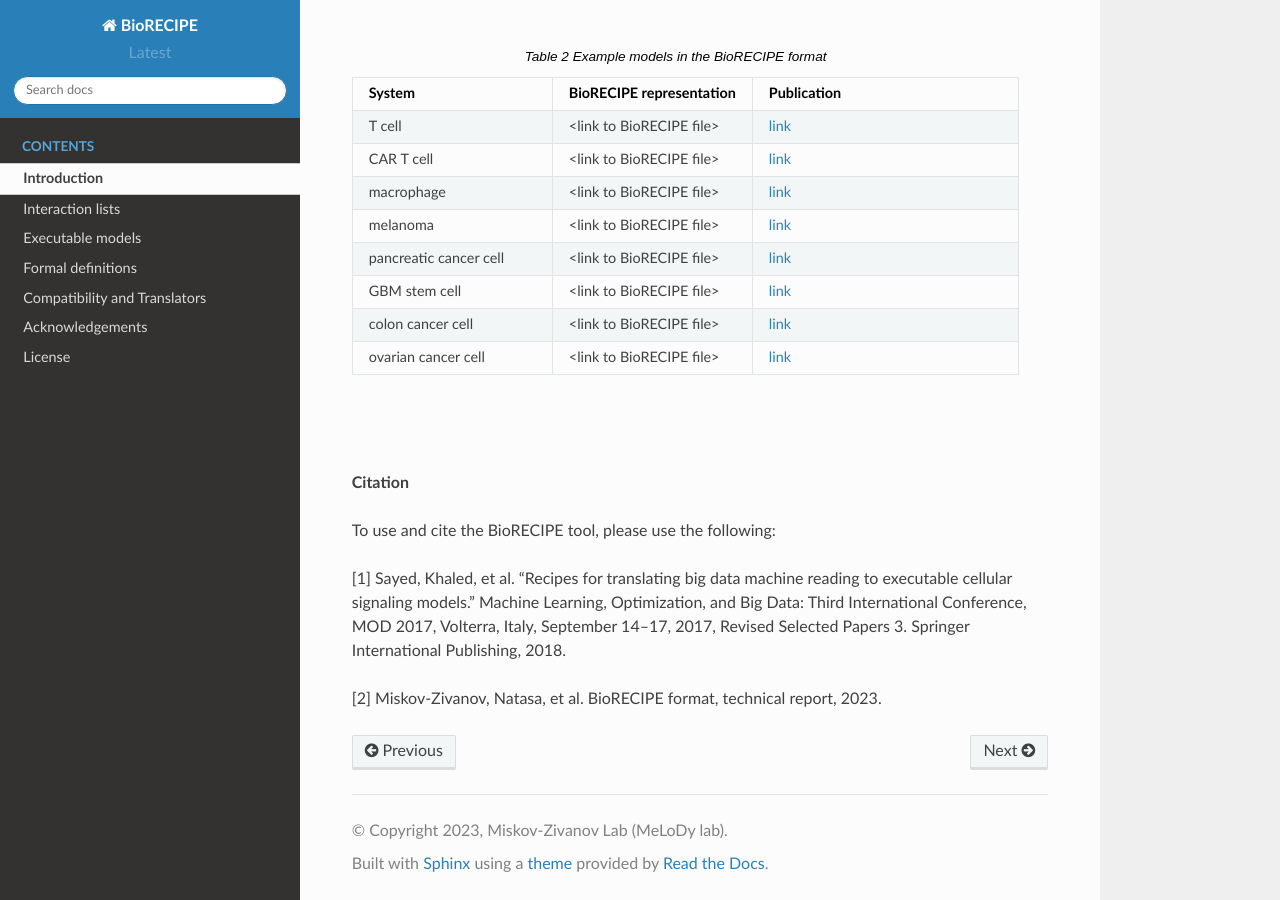
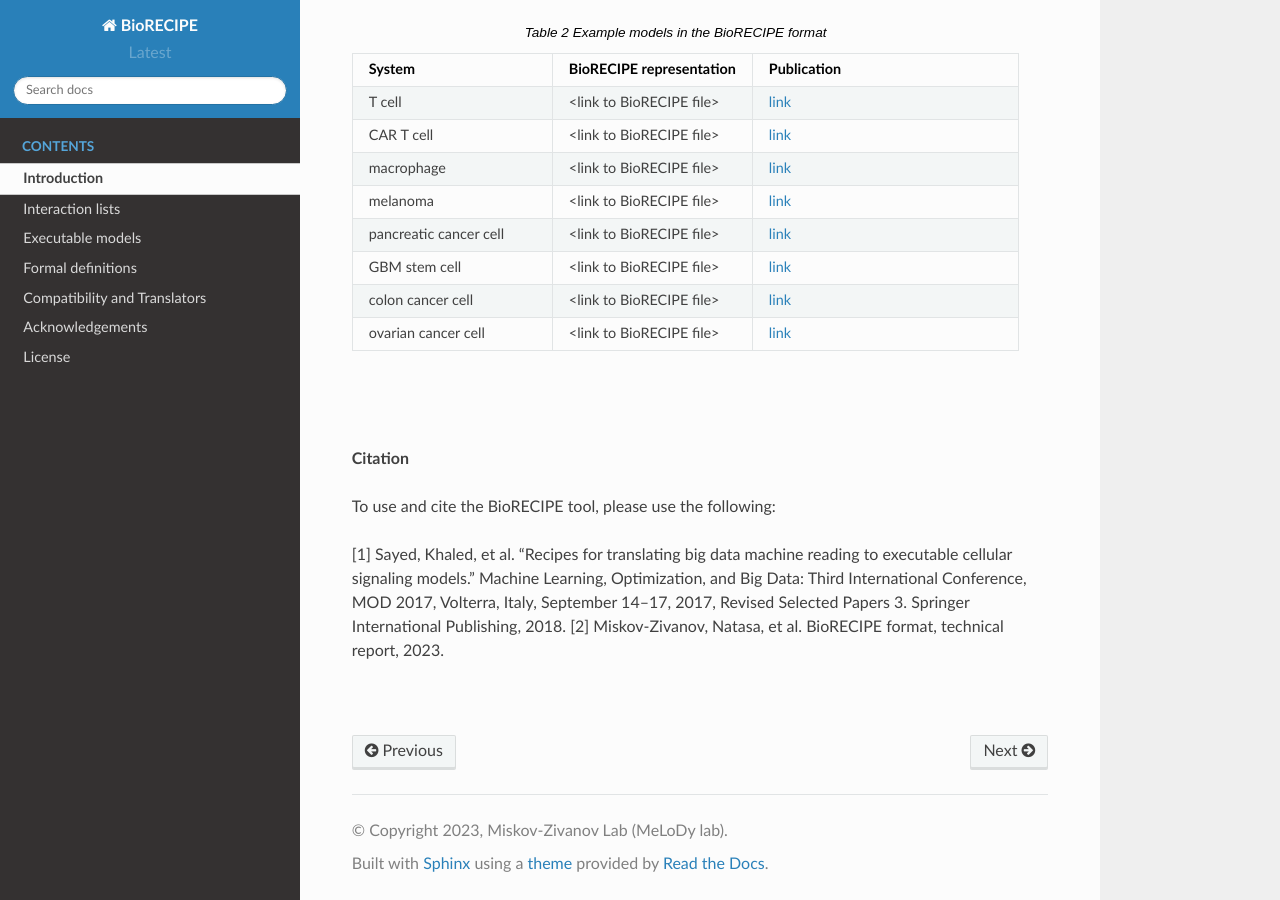
Before and after one commit to pitt-miskov-zivanov-lab/BioRECIPE, a Sphinx documentation site: the page built from docs/introduction.rst, in a window 1280 px wide and 900 px high, scrolled down 1329 px. Built offline with Sphinx 7.4.7 and the Read the Docs theme 2.0.0, drawn with Linux system fonts in a browser that asks for light colours.

```diff
--- a/docs/introduction.rst
+++ b/docs/introduction.rst
@@ -11,7 +11,6 @@ Networks such as the one in the figure below (part A) can be represented with th
     :alt: internal figure
 
 
-|
 |
 
 The BioRECIPE format can be used to represent (1) *event-based* `lists of interactions <https://melody-biorecipe.readthedocs.io/en/latest/bio_interactions.html#id1>`_ and (2) *element-based* `models <https://melody-biorecipe.readthedocs.io/en/latest/model_representation.html#model-formats>`_ , as shown in the examples below. In interaction list tables, each row corresponds to one interaction, and in model tables, each row corresponds to one model elements. In these tables, columns correspond to various element and interaction attributes. The details for all interaction attributes used in interaction lists can be found `here <https://melody-biorecipe.readthedocs.io/en/latest/bio_interactions.html#interaction-attributes>`_, and the details for additional element attributes used to represent executable models can be found `here <https://melody-biorecipe.readthedocs.io/en/latest/model_representation.html#element-representation>`_.
@@ -49,5 +48,6 @@ The BioRECIPE format can be used to represent (1) *event-based* `lists of intera
 To use and cite the BioRECIPE tool, please use the following:
 
 [1] Sayed, Khaled, et al. "Recipes for translating big data machine reading to executable cellular signaling models." Machine Learning, Optimization, and Big Data: Third International Conference, MOD 2017, Volterra, Italy, September 14–17, 2017, Revised Selected Papers 3. Springer International Publishing, 2018.
+[2] Miskov-Zivanov, Natasa, et al. BioRECIPE format, technical report, 2023.
 
-[2] Miskov-Zivanov, Natasa, et al. BioRECIPE format, technical report, 2023.
+|
```
